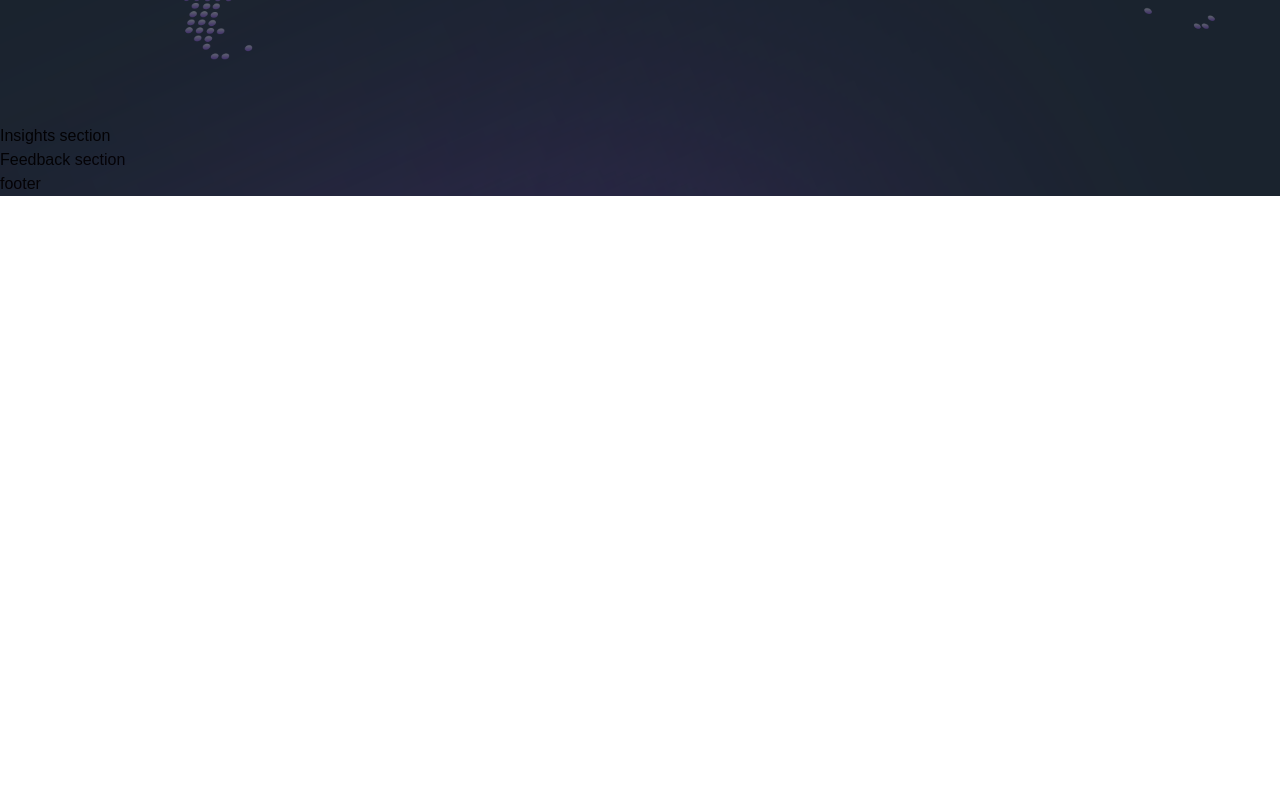
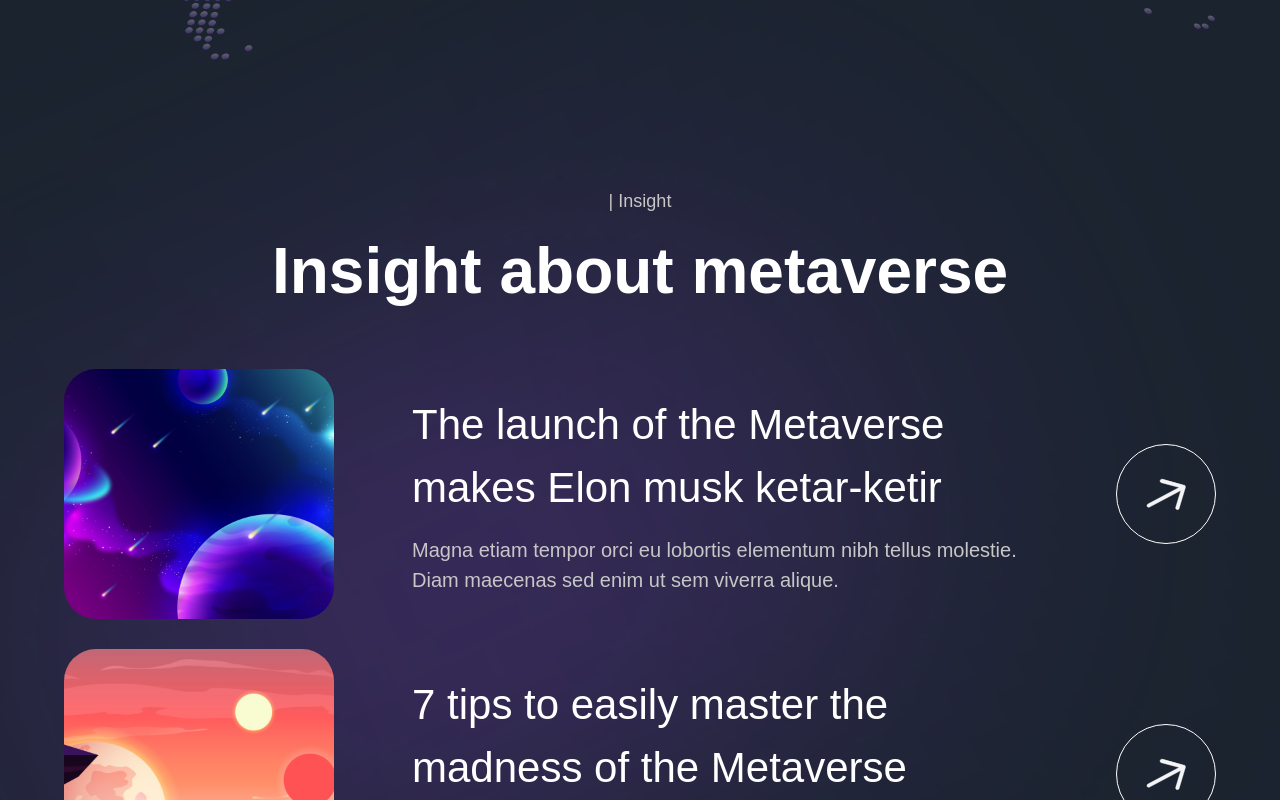
Before and after one commit to ArfinHasib/metaversus, a Next.js app: page / in a window 1280 px wide. Shown: the part 5140-5940 px from the top of the page. Before the commit the page ends 5336 px from the top, so only its background shows below. Built offline with nearby package versions, Linux system fonts and the light colour scheme; a web font is replaced by a local one.

Commit message:
Building the insights section

```diff
--- a/components/InsightCard.jsx
+++ b/components/InsightCard.jsx
@@ -1,9 +1,38 @@
 'use client';
 
-const InsightCard = () => (
-  <div>
-    Insight Card
-  </div>
+import { motion } from 'framer-motion';
+
+import { fadeIn } from '../utils/motion';
+
+const InsightCard = ({ imgUrl, title, subtitle, index }) => (
+   <motion.div
+      variants={fadeIn('up', 'spring', index * 0.5, 1)}
+      className='flex md:flex-row flex-col gap-4'
+   >
+      <img
+         src={imgUrl}
+         alt='planet-01'
+         className='md:w-[270px] w-full h-[250px] rounded-[32px] object-cover'
+      />
+      <div className='w-full flex justify-between items-center'>
+         <div className='flex-1 md:ml-[62px] flex flex-col max-w-[650px]'>
+            <h4 className='font-normal lg:text-[42px] text-[26px] text-white'>
+               {title}
+            </h4>
+            <p className='mt-[16px] font-normal lg:text-[20px] text-[14px] text-secondary-white'>
+               {subtitle}
+            </p>
+         </div>
+
+         <div className='lg:flex hidden items-center justify-center w-[100px] h-[100px] rounded-full bg-transparent border-[1px] border-white'>
+            <img
+               src='arrow.svg'
+               alt='arrow'
+               className='w-[40%] h-[40%] object-contain'
+            />
+         </div>
+      </div>
+   </motion.div>
 );
 
 export default InsightCard;
--- a/sections/Insights.jsx
+++ b/sections/Insights.jsx
@@ -1,9 +1,37 @@
 'use client';
 
+import { motion } from 'framer-motion';
+
+import styles from '../styles';
+import { insights } from '../constants';
+import { staggerContainer } from '../utils/motion';
+import { InsightCard, TitleText, TypingText } from '../components';
+
 const Insights = () => (
-  <section>
-    Insights section
-  </section>
+   <section className={`${styles.paddings} relative z-10`}>
+      <motion.div
+         variants={staggerContainer}
+         initial='hidden'
+         whileInView='show'
+         viewport={{ once: false, amount: 0.25 }}
+         className={`${styles.innerWidth} mx-auto flex flex-col`}
+      >
+         <TypingText title='| Insight' textStyles='text-center' />
+         <TitleText
+            title={<>Insight about metaverse</>}
+            textStyles='text-center'
+         />
+         <div className='mt-[50px] flex flex-col gap-[30px]'>
+            {insights.map((item, index) => (
+               <InsightCard
+                  key={`insight-${index}`}
+                  {...item}
+                  index={index + 1}
+               />
+            ))}
+         </div>
+      </motion.div>
+   </section>
 );
 
 export default Insights;
```
